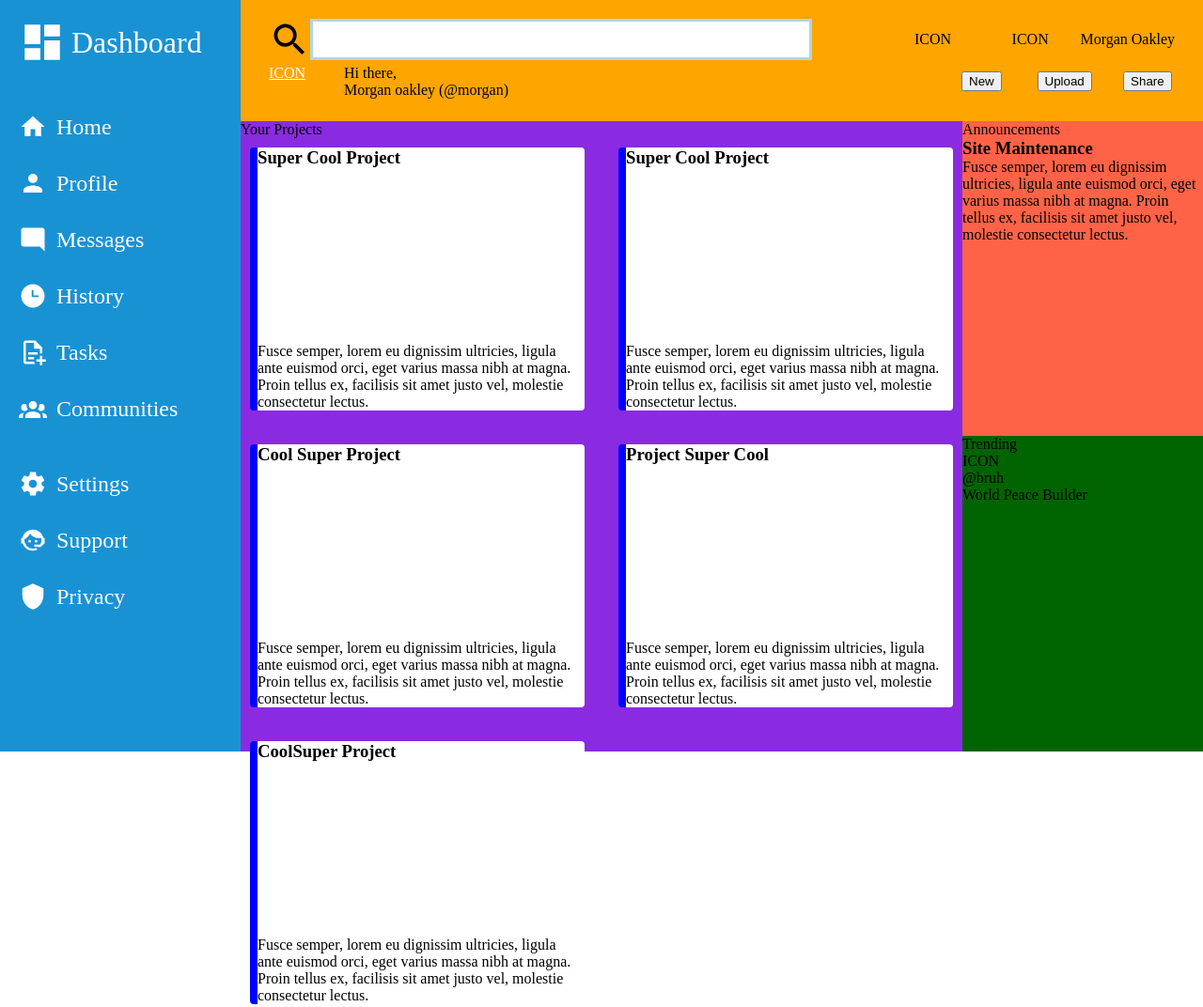
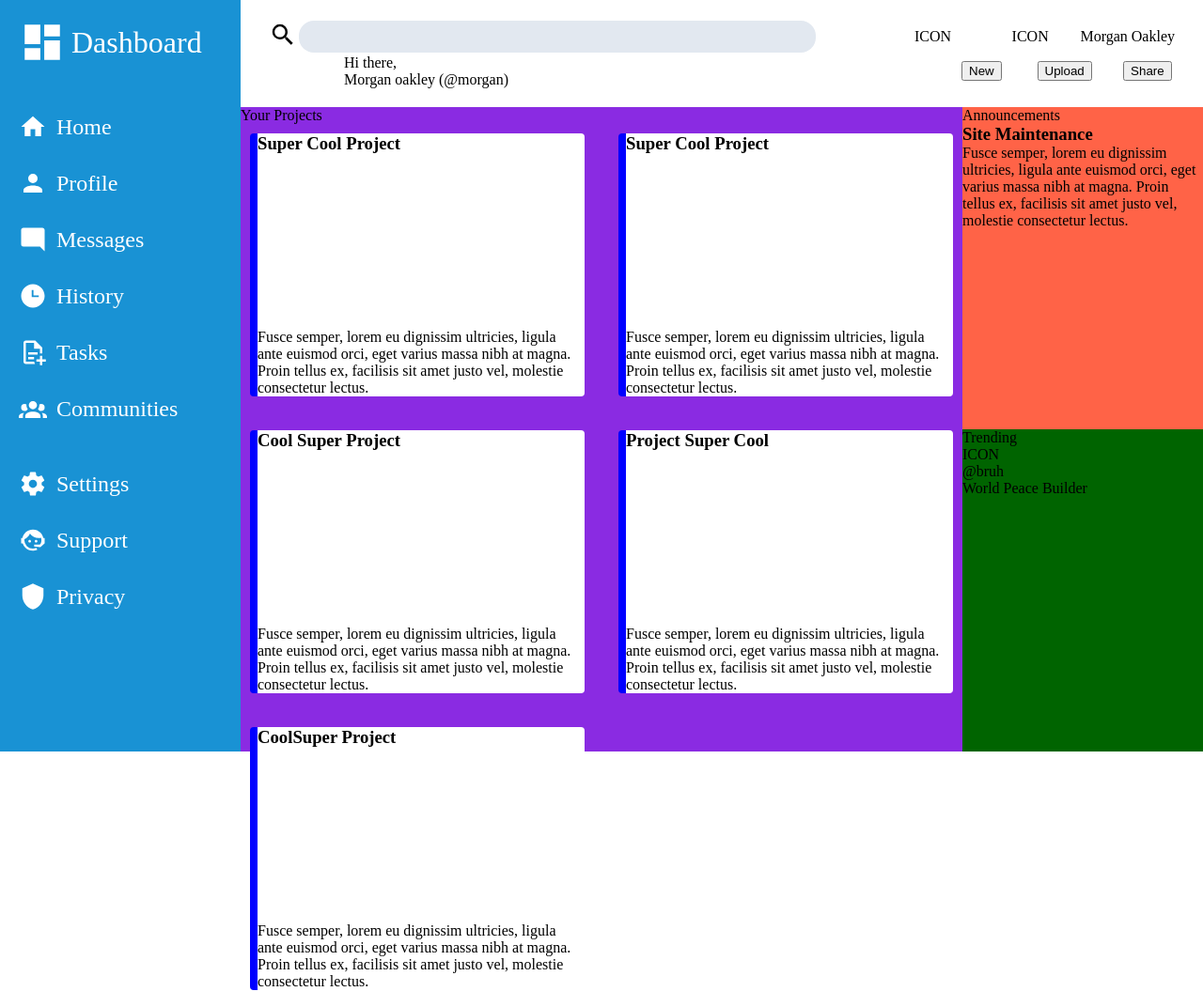
Before and after one commit to wambambizzle/odin-admin-dashboard, a plain HTML site: page index.html in a window 1280 px wide. Shown: the whole page at 94% size. Drawn offline with Linux system fonts and the light colour scheme.

Commit message:
Style the Header search section

```diff
--- a/styles.css
+++ b/styles.css
@@ -17,7 +17,7 @@
   grid-template-rows: 1fr 1fr;
   grid-column: 2 / 3;
   padding: 20px 30px;
-  background-color: orange;
+  background-color: white;
 }
 
 .sidebar {
@@ -162,8 +162,6 @@
 .sub-section {
 }
 
-/* Logos & Icons */
-
 .sidebar-item svg {
   width: 30px;
   height: auto;
@@ -188,6 +186,24 @@
   flex-wrap: nowrap;
 }
 
+/* Header Search */
+
+.search-bar svg {
+  width: 30px;
+  height: auto;
+}
+
+.search-box {
+  border: 0px;
+  border-radius: 16px;
+  height: 30px;
+  width: 100%;
+  outline: 0;
+  padding: 2px 8px 2px 8px;
+  background-color: #e2e8f0;
+  margin-left: -12px;
+}
+
 /* Anchor */
 
 a:visited,
```
